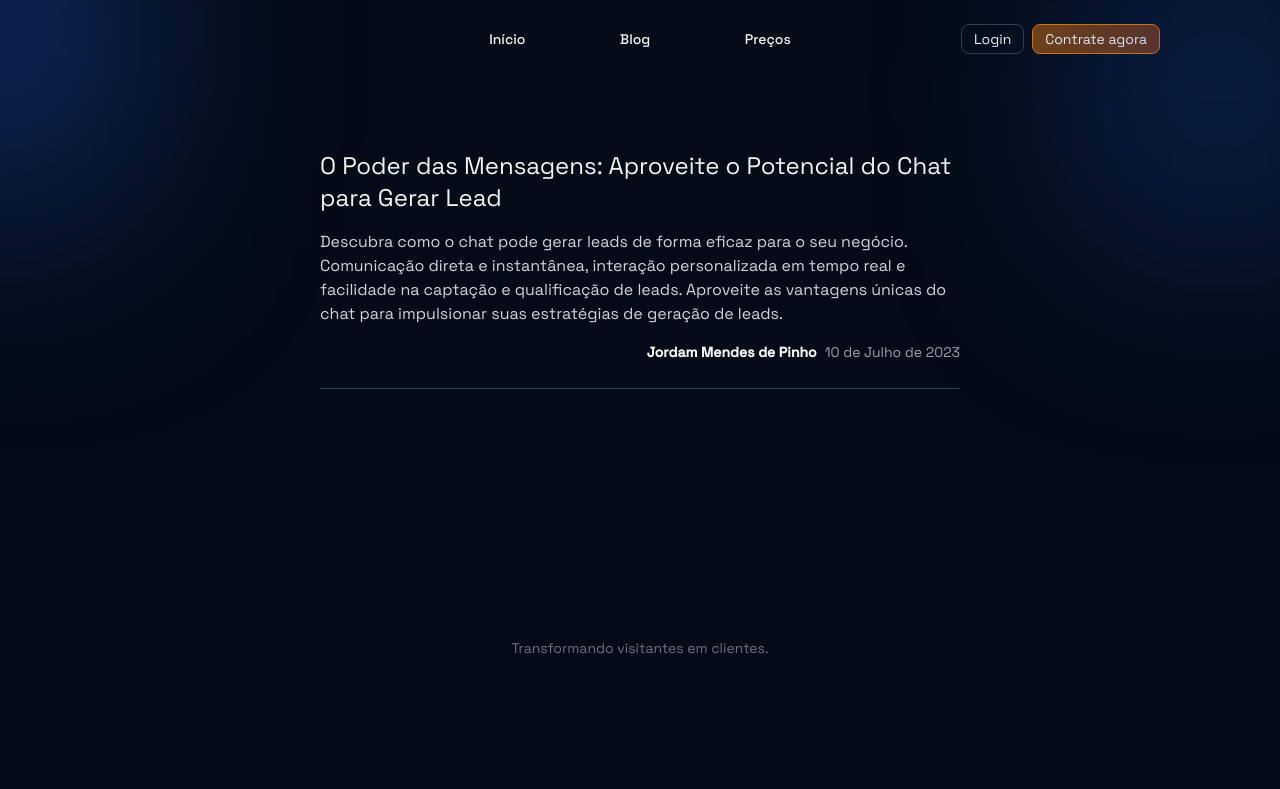
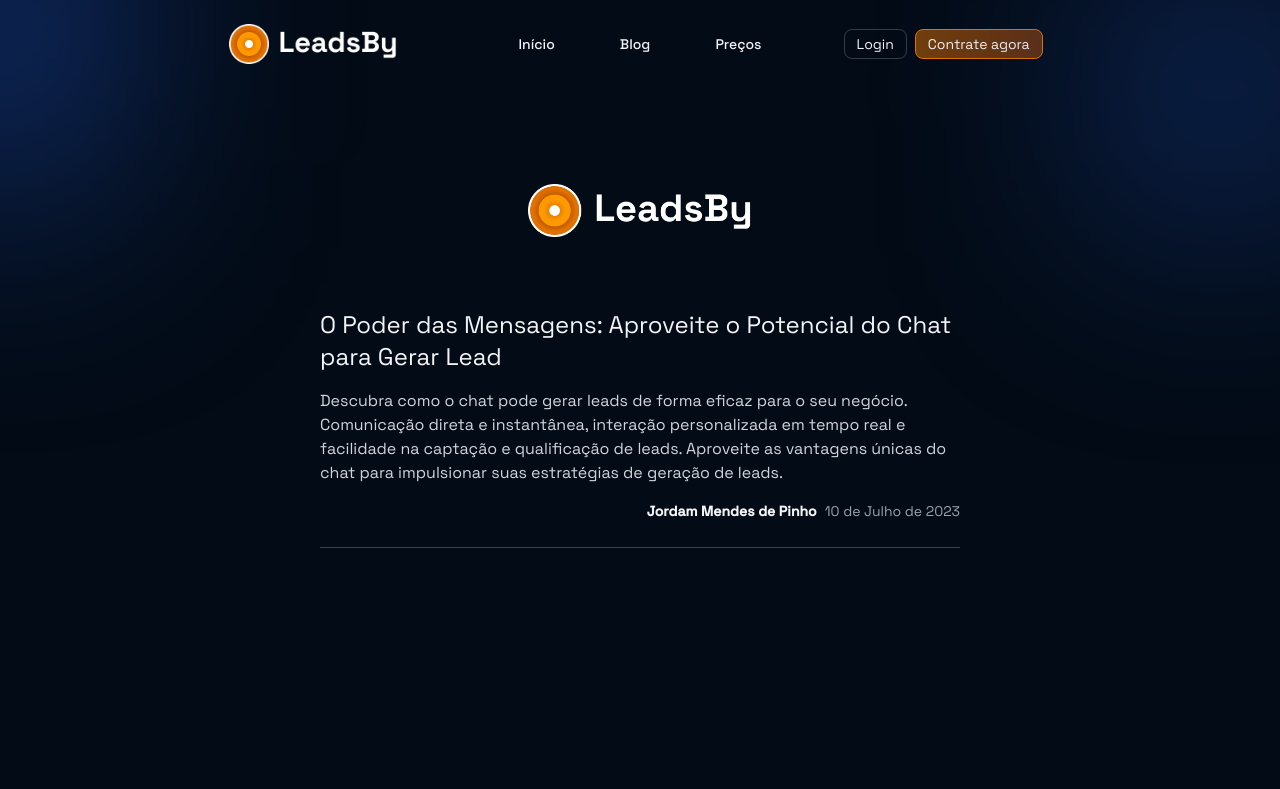
Before and after one commit to jordam1407/chob-webpage, a Next.js app: page /blog in a window 1280 px wide. Shown: the top 789 px of the page. Built offline with nearby package versions, Linux system fonts and the light colour scheme.

Commit message:
feat: logo

```diff
--- a/src/app/blog/layout.tsx
+++ b/src/app/blog/layout.tsx
@@ -1,6 +1,13 @@
+import Image from 'next/image'
+
+import logo from '../../../public/images/logo.png'
+
 export default function Layout({ children }: { children: React.ReactNode }) {
     return (
         <div className="max-w-2xl mx-auto py-12 px-4 prose-a:text-gray-100 prose-headings:text-gray-100 prose-strong:text-gray-100">
+            <div className="mx-auto text-center">
+                <Image alt="Firezone logo" width={225} height={225} src={logo.src} className="py-12 mx-auto" />
+            </div>
             {children}
         </div>
     )
--- a/src/components/layout/BioInsta/BioInsta.tsx
+++ b/src/components/layout/BioInsta/BioInsta.tsx
@@ -22,7 +22,7 @@ function BioInsta() {
                             <div className="flex flex-wrap items-center mt-4 w-full">
                                 <a
                                     className="flex text-lg leading-5 text-gray-300 hover:scale-110 transition-all hover:text-chobOrange-600/80"
-                                    href="/contrate-agora">
+                                    href="/blog/poder-das-mensagens">
                                     <span className="my-auto">Saiba mais</span>
                                     <svg
                                         xmlns="http://www.w3.org/2000/svg"
--- a/src/components/layout/NavigationHeader/NavigationHeader.tsx
+++ b/src/components/layout/NavigationHeader/NavigationHeader.tsx
@@ -2,20 +2,21 @@
 
 import { useState } from 'react'
 
+import logo from '../../../../public/images/logo.png'
 import { NavigationHeaderProps } from './NavigationHeader.types'
 
 function NavigationHeader({ image, navs }: NavigationHeaderProps) {
     const [isNavOpen, setIsNavOpen] = useState<boolean>(false)
 
     return (
-        <section className="bg-chobDark overflow-hidden z-50 top-0 py-4 md:px-24">
+        <section className="bg-chobDark overflow-hidden z-50 top-0 py-4 md:w-2/3 items-center mx-auto">
             <div className="bg-chobDark">
                 <nav className="flex justify-between p-2 px-4">
                     <div className="flex justify-between items-center w-full">
                         <div className="w-full lg:w-1/3">
-                            {/* <a className="block max-w-max" href="/">
-                                <img className="h-16" src={image} alt="" />
-                            </a> */}
+                            <a className="block max-w-max relative z-50" href="/">
+                                <img className="h-10" src={logo.src} alt="" />
+                            </a>
                         </div>
                         <div className="w-1/2 xl:w-[40%]">
                             <ul className="hidden lg:flex xl:justify-around text-sm">
@@ -80,7 +81,7 @@ function NavigationHeader({ image, navs }: NavigationHeaderProps) {
                         <nav className="relative p-6 h-full overflow-y-auto">
                             <div className="flex flex-col justify-between h-full">
                                 <a className="inline-block" href="/test">
-                                    <img className="h-12" src={image} alt="" />
+                                    <img className="h-8" src={logo.src} alt="" />
                                 </a>
                                 <ul className="py-6 flex flex-col space-y-6">
                                     {navs?.map(({ text, link }, index) => {
```
Also changed, not shown: public/images/logo.png (added), public/logo1.png (added).
